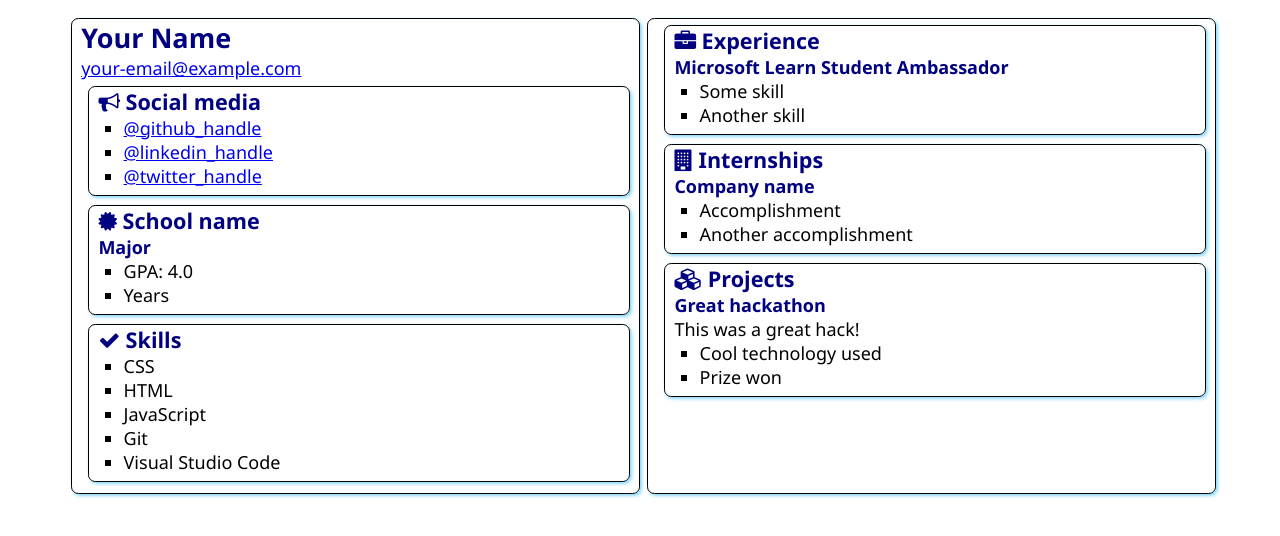
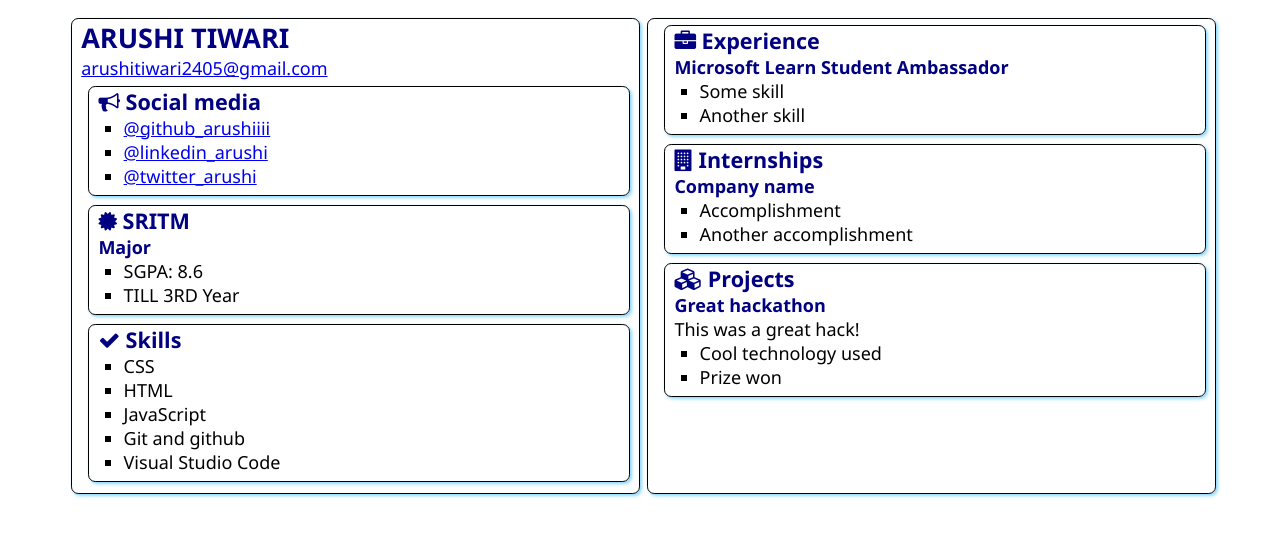
Before and after one commit to arushiiii/SATechnicalOnboarding2, a plain HTML site: page src/index.html in a window 1280 px wide. Drawn offline with Linux system fonts and the light colour scheme.

Commit message:
add my name

```diff
--- a/src/index.html
+++ b/src/index.html
@@ -12,8 +12,8 @@
 <body>
     <main>
         <article class="box">
-            <h1>Your Name</h1>
-            <div><a href="mailto:your.email@example.com">your-email@example.com</a></div>
+            <h1>ARUSHI TIWARI</h1>
+            <div><a href="mailto:your.email@example.com">arushitiwari2405@gmail.com</a></div>
 
             <section class="box">
                 <h2>
@@ -21,9 +21,9 @@
                     Social media
                 </h2>
                 <ul>
-                    <li><a href="https://github.com/<handle>">@github_handle</a></li>
-                    <li><a href="https://linkedin.com/in/<handle>">@linkedin_handle</a></li>
-                    <li><a href="https://twitter.com/<handle>">@twitter_handle</a></li>
+                    <li><a href="https://github.com/<handle>">@github_arushiiii</a></li>
+                    <li><a href="https://www.linkedin.com/in/arushi-tiwari-66aa3b201">@linkedin_arushi</a></li>
+                    <li><a href="https://twitter.com/<handle>">@twitter_arushi</a></li>
                 </ul>
             </section>
 
@@ -31,12 +31,12 @@
                 <div class="education">
                     <h2>
                         <i class="fa fa-certificate" aria-hidden="true"></i>
-                        School name
+                        SRITM
                     </h2>
                     <h3>Major</h3>
                     <ul>
-                        <li>GPA: 4.0</li>
-                        <li>Years</li>
+                        <li>SGPA: 8.6</li>
+                        <li>TILL 3RD Year</li>
                     </ul>
                 </div>
             </section>
@@ -50,7 +50,7 @@
                     <li>CSS</li>
                     <li>HTML</li>
                     <li>JavaScript</li>
-                    <li>Git</li>
+                    <li>Git and github</li>
                     <li>Visual Studio Code</li>
                 </ul>
             </section>
```
